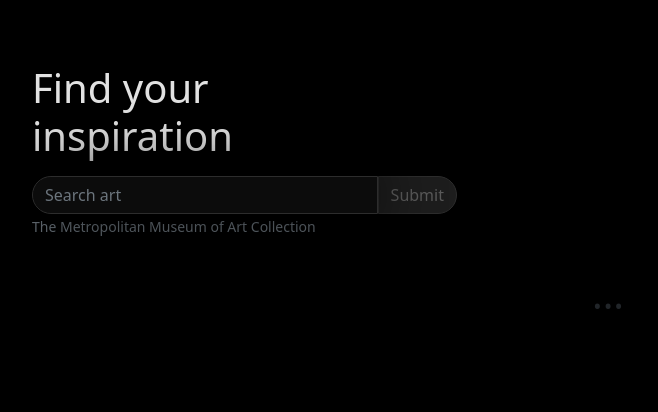
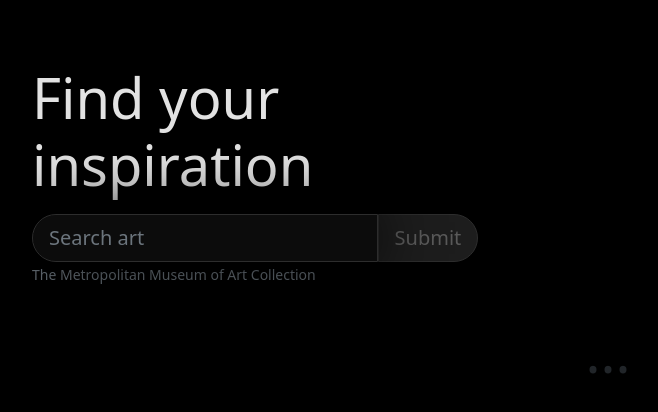
Before and after one commit to mircea-popa02/e-art-gallery, a React (Create React App) app: page / in a window 1280 px wide. Shown: the top 412 px of the page, without its empty margins (32-690 px from the left). Built offline with nearby package versions, Linux system fonts and the light colour scheme.

Commit message:
Tweaked element sizes

```diff
--- a/src/App.css
+++ b/src/App.css
@@ -71,6 +71,10 @@ input, select, textarea{
 @media only screen and (max-width: 600px) {
   .form-control {
     width: 100% !important;
+  }
+
+  .info-container h1 {
+    font-size: 2rem !important;
   }
 
   .search-result {
--- a/src/App.js
+++ b/src/App.js
@@ -77,7 +77,7 @@ const App = () => {
 
                         }
                         )
-                }, 500)
+                }, 10)
             })
         event.target.reset()
     }
@@ -92,9 +92,9 @@ const App = () => {
                     <Form.Group controlId="formBasicEmail">
                         {/* <Form.Label>Find works of art</Form.Label> */}
                         <div className='d-flex'>
-                            <Form.Control type="text" placeholder="Search art" style={{ fontWeight: 300 }}>
+                            <Form.Control type="text" className='form-control-lg' placeholder="Search art" style={{ fontWeight: 300 }}>
                             </Form.Control>
-                            <Button type='submit' style={{ fontWeight: 300 }}>
+                            <Button type='submit' className='btn-lg' style={{ fontWeight: 300 }}>
                                 Submit
                             </Button>
                         </div>
--- a/src/index.css
+++ b/src/index.css
@@ -17,6 +17,10 @@ body::-webkit-scrollbar {
   display: none;  /* Safari and Chrome */
 }
 
+h1 {
+  font-size: 3.5rem !important;
+}
+
 code {
   font-family: source-code-pro, Menlo, Monaco, Consolas, "Courier New",
     monospace;
```
